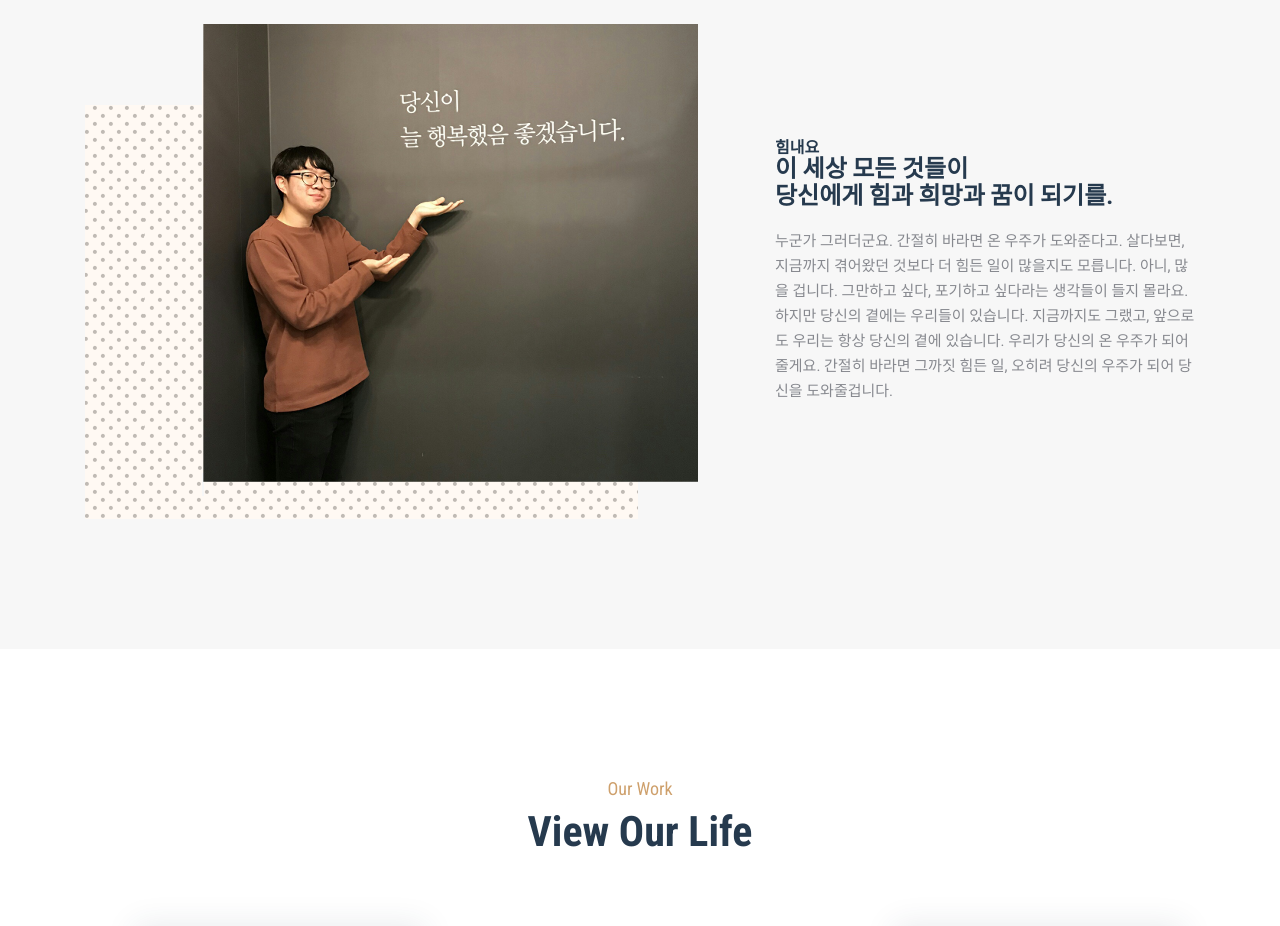
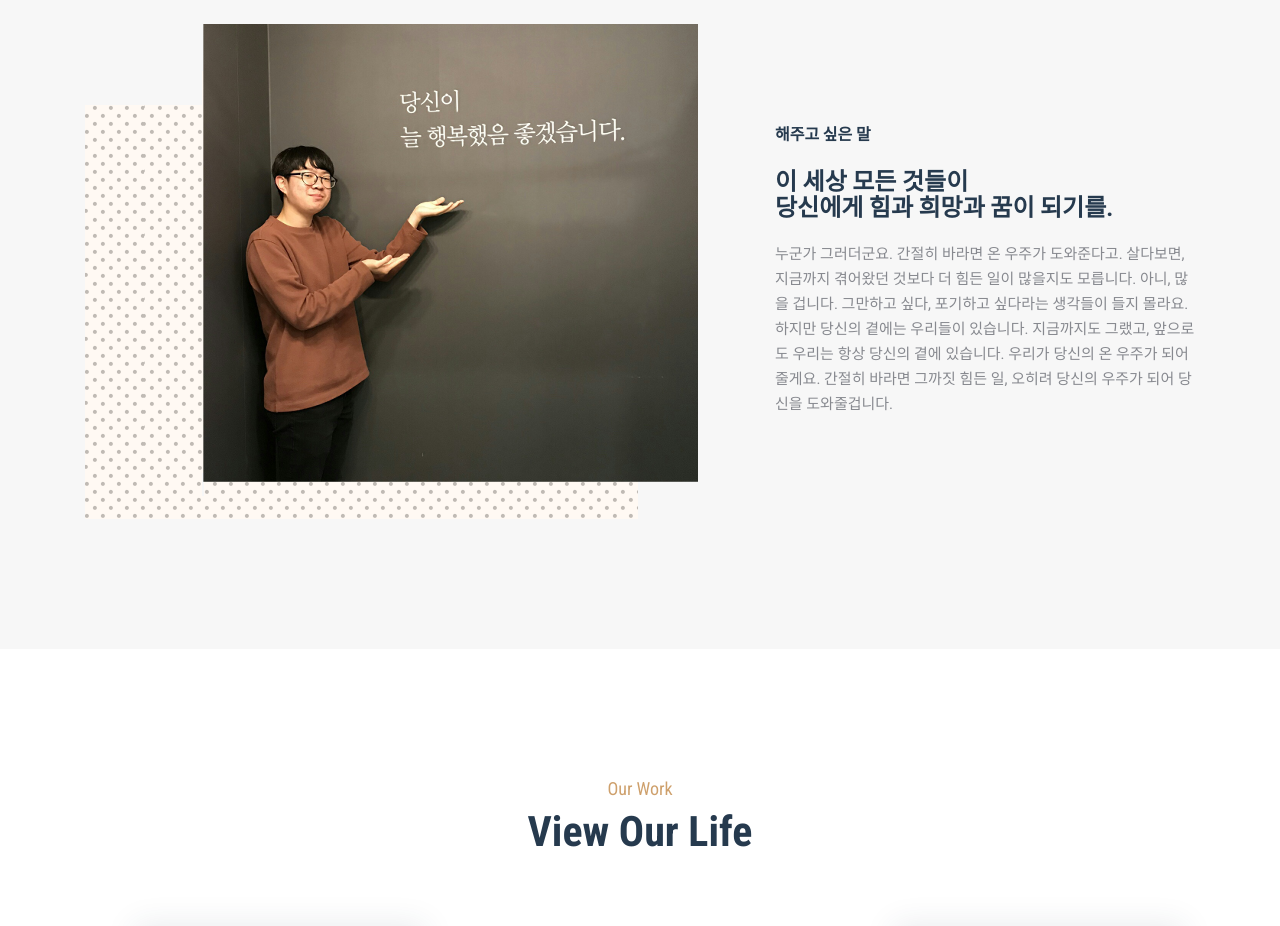
Before and after one commit to bujang-Lee/worldword, a plain HTML site: page index.html in a window 1280 px wide. Shown: the part 2380-3306 px from the top of the page. Drawn offline with nearby package versions, Linux system fonts and the light colour scheme.

Commit message:
Update index.html

```diff
--- a/index.html
+++ b/index.html
@@ -174,7 +174,7 @@
 				</div>
 				<div class="col-lg-5 col-md-12 about-right">
 					<div class="section-title text-left">
-						<h5>힘내요</h5>
+						<h5>해주고 싶은 말</h5><br>
 						<h3>이 세상 모든 것들이 <br /> 당신에게 힘과 희망과 꿈이 되기를.</h3>
 					</div>
 					<div>
```
